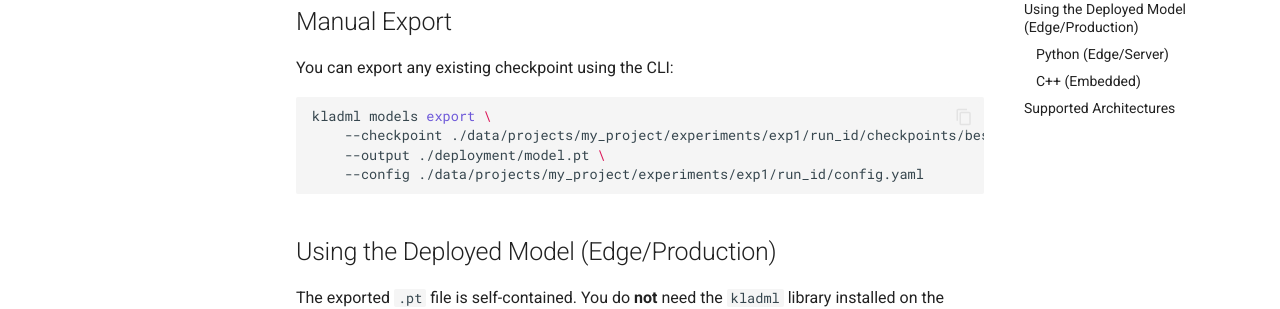
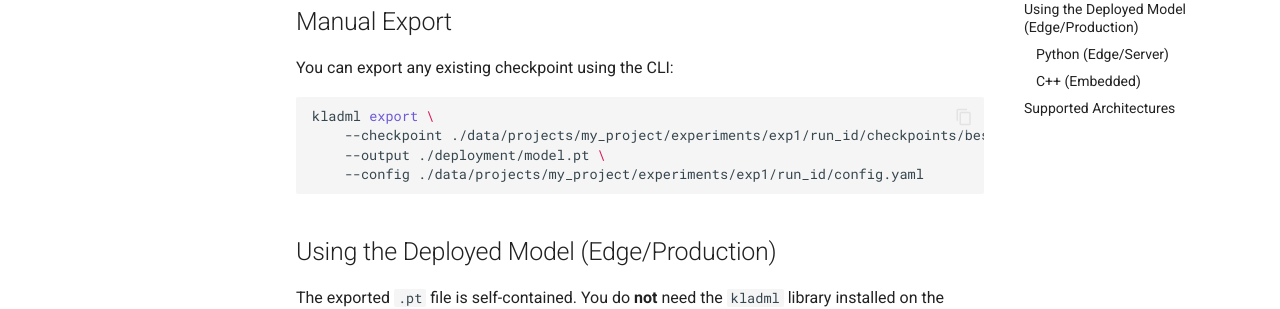
Before and after one commit to kladml/kladml, an MkDocs documentation site: the page built from docs/deployment.md, in a window 1280 px wide and 900 px high, scrolled down 422 px. Shown: the part 153-462 px from the top of the window. Built offline with MkDocs 1.6.1 and Material for MkDocs 9.7.7, drawn with Linux system fonts in a browser that asks for light colours; comment, search, counter and statistics services are not loaded.

Commit message:
docs: Update model export command in deployment documentation from `kladml models export` to `kladml export`.

````diff
--- a/docs/deployment.md
+++ b/docs/deployment.md
@@ -15,7 +15,7 @@ When `train()` completes (or finds a best model), it creates:
 You can export any existing checkpoint using the CLI:
 
 ```bash
-kladml models export \
+kladml export \
     --checkpoint ./data/projects/my_project/experiments/exp1/run_id/checkpoints/best_model.pth \
     --output ./deployment/model.pt \
     --config ./data/projects/my_project/experiments/exp1/run_id/config.yaml
````
Also changed, not shown: README.md (+1 -1 lines).
